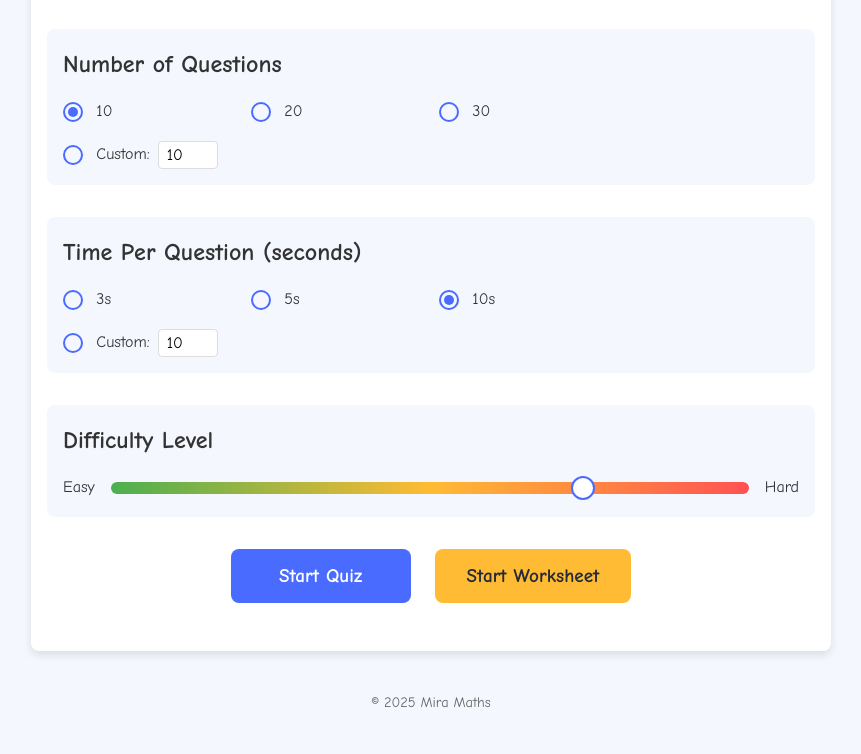
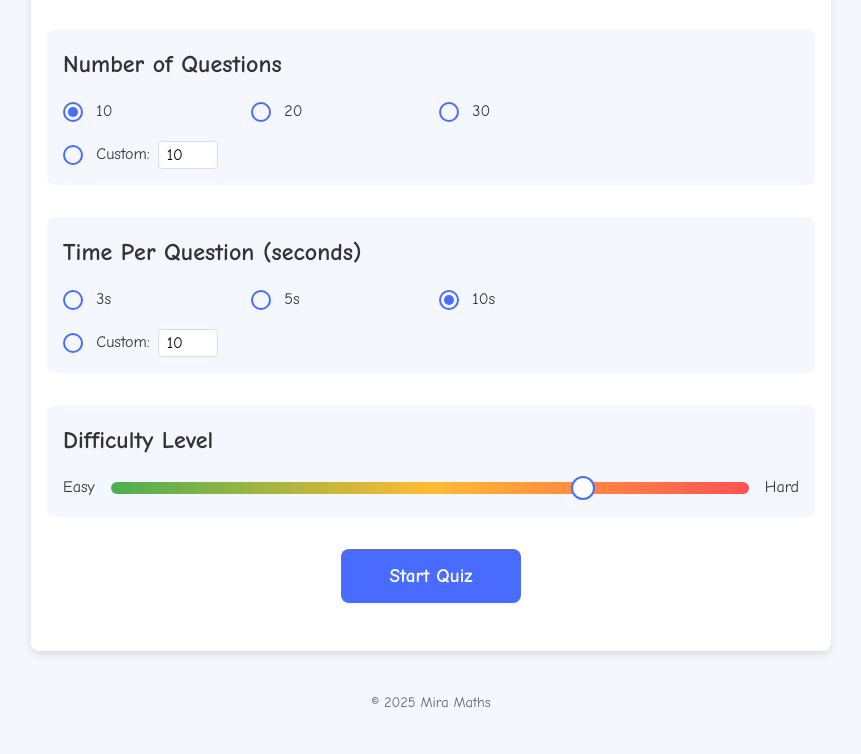
Before and after one commit to zphci23/Mira-Maths, a plain HTML site: page index.html in a window 1280 px wide. Shown: the part 578-1332 px from the top of the page, without its empty margins (209-1070 px from the left). Drawn offline with Linux system fonts and the light colour scheme.

Commit message:
worksheet button hidden

```diff
--- a/index.html
+++ b/index.html
@@ -152,7 +152,7 @@
 
                 <div class="start-buttons">
                     <button id="start-timed" class="btn btn-primary">Start Quiz</button>
-                    <button id="start-worksheet" class="btn btn-secondary">Start Worksheet</button>
+                    <!-- <button id="start-worksheet" class="btn btn-secondary">Start Worksheet</button> -->
                     <button id="start-debug" class="btn btn-debug">Debug Mode</button>
                 </div>
             </section>
--- a/js/main.js
+++ b/js/main.js
@@ -90,6 +90,7 @@ function setupEventListeners() {
     });
 
     // Start worksheet mode button
+    /*
     document.getElementById('start-worksheet').addEventListener('click', () => {
         try {
             // Get settings from form
@@ -109,6 +110,7 @@ function setupEventListeners() {
             alert(error.message);
         }
     });
+    */
 
     // Start debug mode button
     document.getElementById('start-debug').addEventListener('click', () => {
@@ -157,9 +159,11 @@ function setupEventListeners() {
     });
 
     // Back button from worksheet screen
+    /*
     document.getElementById('back-from-worksheet').addEventListener('click', () => {
         Utils.showScreen('settings-screen');
     });
+    */
 
     // Prevent form submission
     document.querySelectorAll('form').forEach(form => {
```
Also changed, not shown: .claude/settings.local.json (added).
